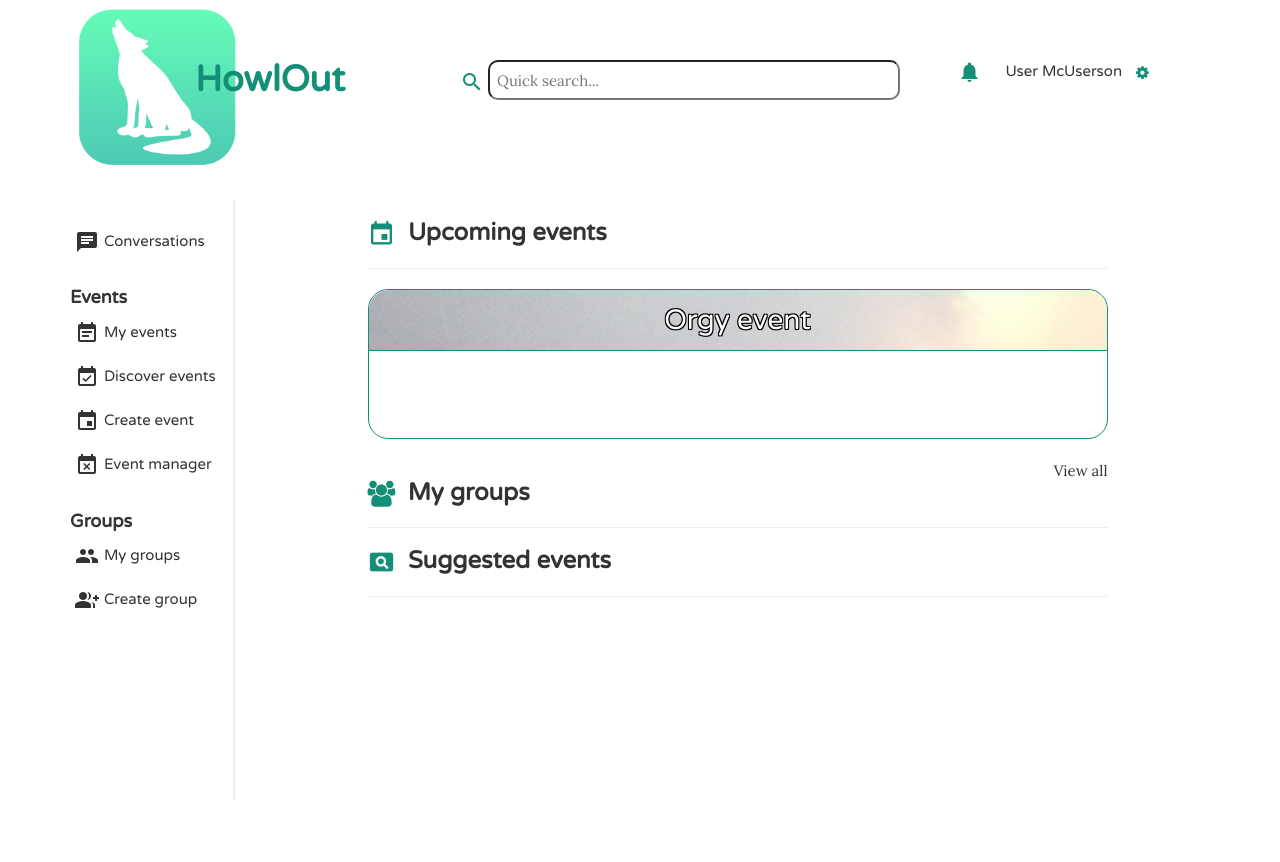
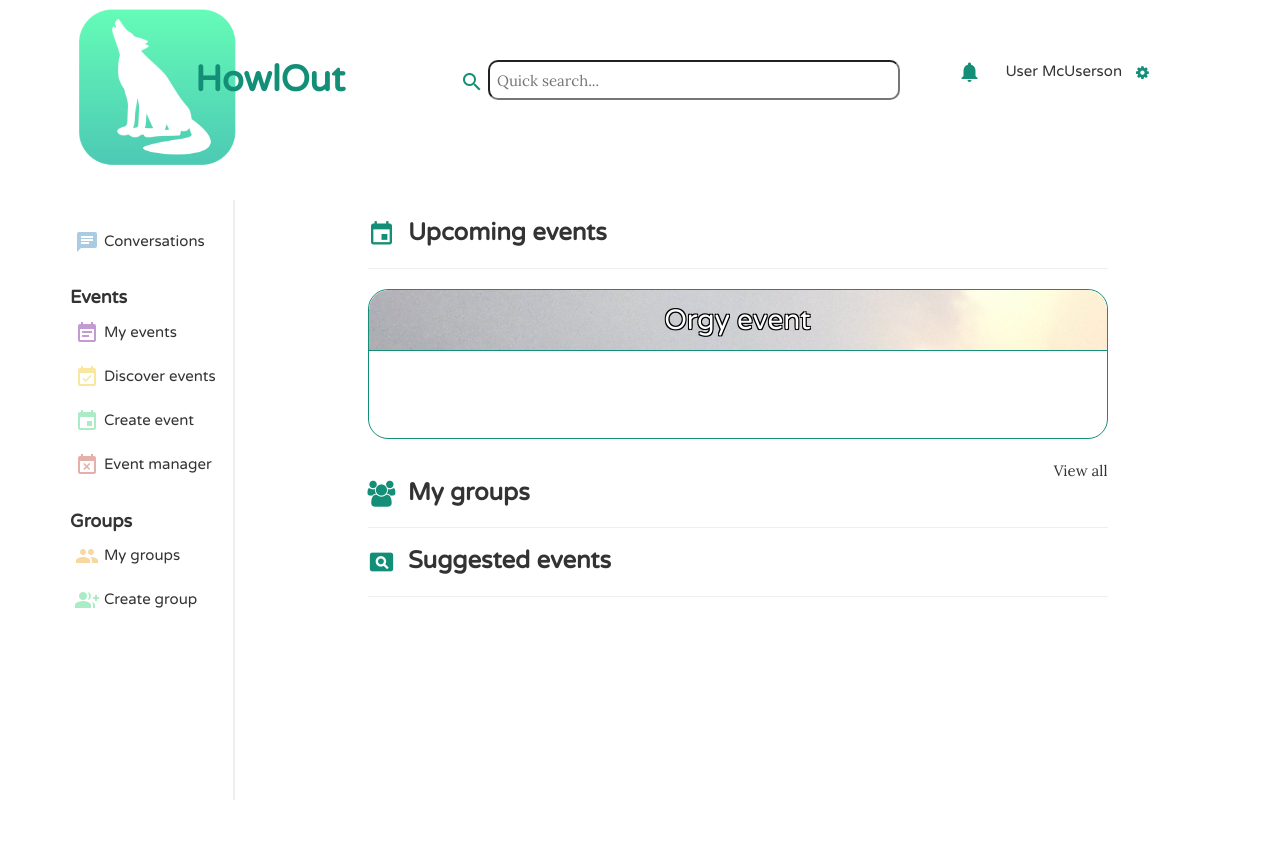
Before and after one commit to gwiz84/HowlOut-Webapp, a PHP site: page / in a window 1280 px wide. Shown: the top 862 px of the page. Run offline with PHP 8.4, Linux system fonts and the light colour scheme.

Commit message:
Added colored icons to left menu

```diff
--- a/css/p_leftmenu.css
+++ b/css/p_leftmenu.css
@@ -28,18 +28,26 @@ a:hover {
 	font-size: 20px;
 }
 
-.icon1 {
-	color: green;
+.icon_green {
+	color: #abebc6;
 }
 
-.icon2 {
-	color: yellow;
+.icon_yellow {
+	color: #f9e79f;
 }
 
-.icon3 {
-	color: red;
+.icon_purple {
+	color: #c39bd3;
 }
 
-.icon4 {
-	color: purple;
+.icon_red {
+	color: #e6b0aa;
 }
+
+.icon_blue {
+	color: #a9cce3;
+}
+
+.icon_orange {
+	color: #fad7a0;
+}
--- a/p_leftmenu.php
+++ b/p_leftmenu.php
@@ -1,7 +1,7 @@
 <link href="css/p_leftmenu.css" rel="stylesheet">
 <div class="leftmenu">
 	<div>
-		<a href="conversations.php"><i class="material-icons leftmenuitem">chat</i>Conversations</a>
+		<a href="conversations.php"><i class="material-icons leftmenuitem icon_blue">chat</i>Conversations</a>
 		<!-- <i class="fa fa-comment-o leftmenuitem convicon"> -->
 	</div>
 	<br>
@@ -9,25 +9,25 @@
 		Events
 	</div>
 	<div>
-		<a href="event.php"><i class="material-icons leftmenuitem">event_note</i>My events</a>
+		<a href="event.php"><i class="material-icons leftmenuitem icon_purple">event_note</i>My events</a>
 	</div>
 	<div>
-		<a href="event.php"><i class="material-icons leftmenuitem">event_available</i>Discover events</a>
+		<a href="event.php"><i class="material-icons leftmenuitem icon_yellow">event_available</i>Discover events</a>
 	</div>
 	<div>
-		<a href="event.php"><i class="material-icons leftmenuitem">event</i>Create event</a>
+		<a href="event.php"><i class="material-icons leftmenuitem icon_green">event</i>Create event</a>
 	</div>
 	<div>
-		<a href="event.php"><i class="material-icons leftmenuitem">event_busy</i>Event manager</a>
+		<a href="event.php"><i class="material-icons leftmenuitem icon_red">event_busy</i>Event manager</a>
 	</div>
 	<br>
 	<div class="leftmenugroup">
 		Groups
 	</div>
 	<div>
-		<a href="event.php"><i class="material-icons leftmenuitem">group</i>My groups</a>
+		<a href="event.php"><i class="material-icons leftmenuitem icon_orange">group</i>My groups</a>
 	</div>
 	<div>
-		<a href="event.php"><i class="material-icons leftmenuitem">group_add</i>Create group</a>
+		<a href="event.php"><i class="material-icons leftmenuitem icon_green">group_add</i>Create group</a>
 	</div>
 </div>
```
